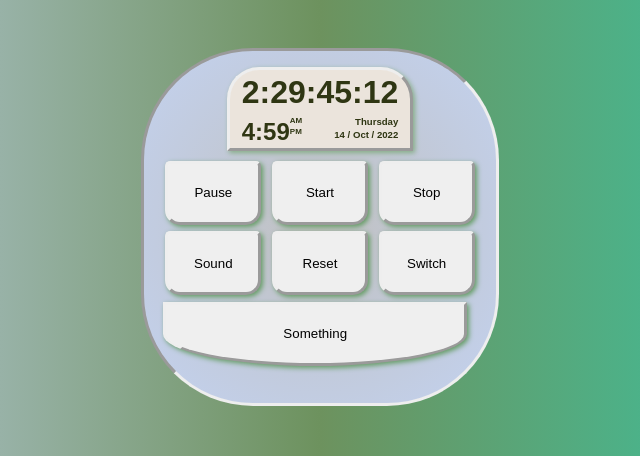
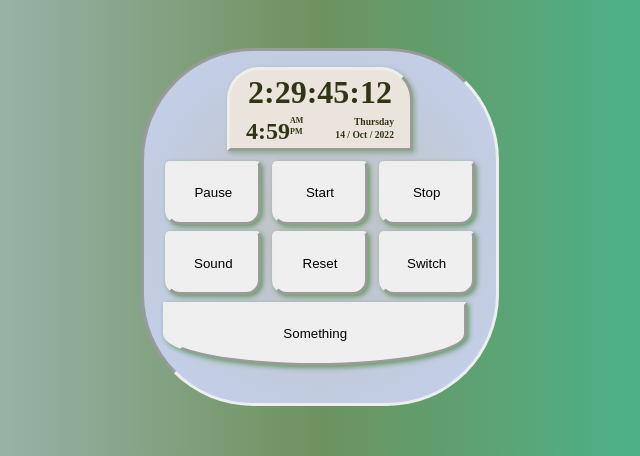
Before and after one commit to walebee01/Timer, a plain HTML site: page Timer/index.html in a window 1280 px wide. Shown: the top 456 px of the page, 320-960 px from the left. Drawn offline with Linux system fonts and the light colour scheme.

Commit message:
Update style.css

```diff
--- a/Timer/style.css
+++ b/Timer/style.css
@@ -2,7 +2,7 @@ body {
     margin: 0;
     padding: 0;
     box-sizing: border-box;
-    font-family: Arial, Helvetica, sans-serif;
+    font-family:  sans-serif, Arial, Helvetica,;
     line-height: 1.4;
     background: linear-gradient( to right, #c3d2f0, #6d925e, #2cd1b3);
     background-size: auto;
@@ -16,7 +16,7 @@ body {
     background: radial-gradient(silver, #c3d2f0);
     border-style: inset;
     border-radius: 7rem;
-    box-shadow: 5px 5px 5px rgb(133, 173, 133) rgb(235, 228, 220);
+
 }
 
 .display {
```
